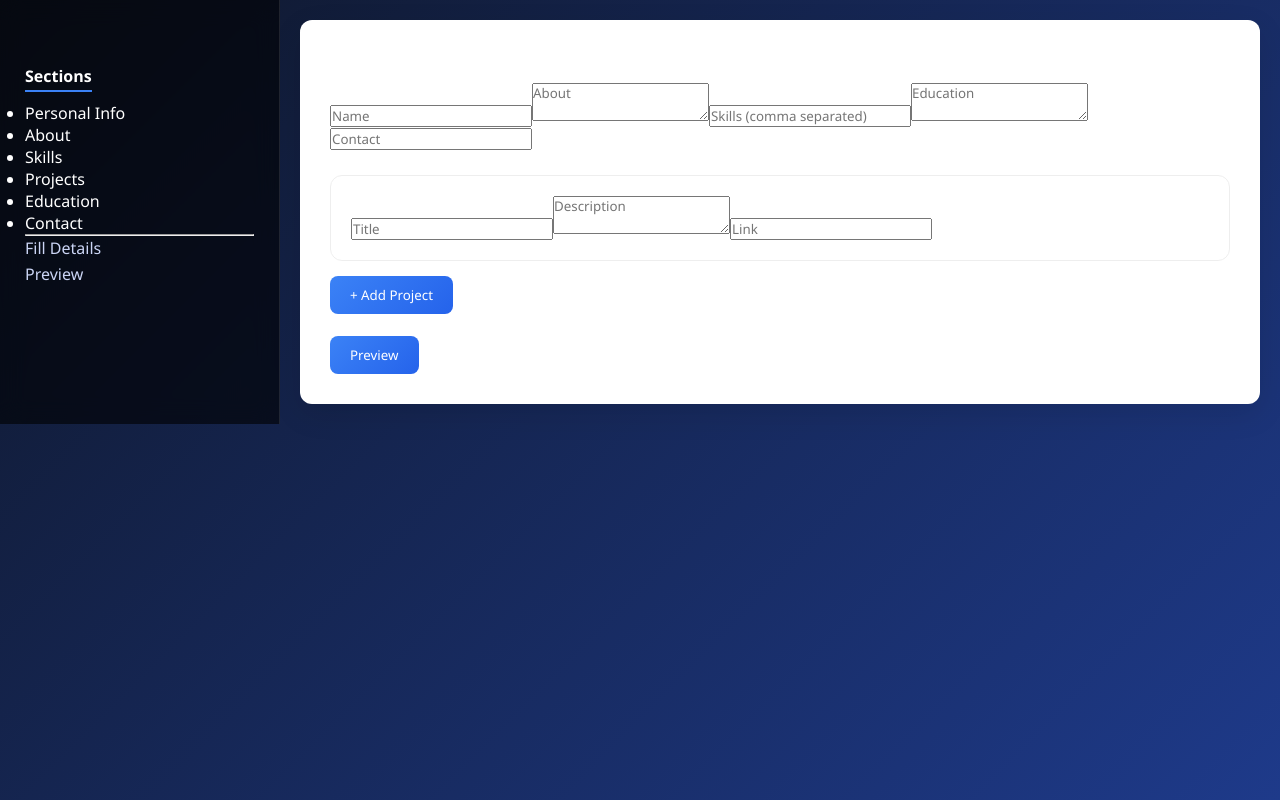
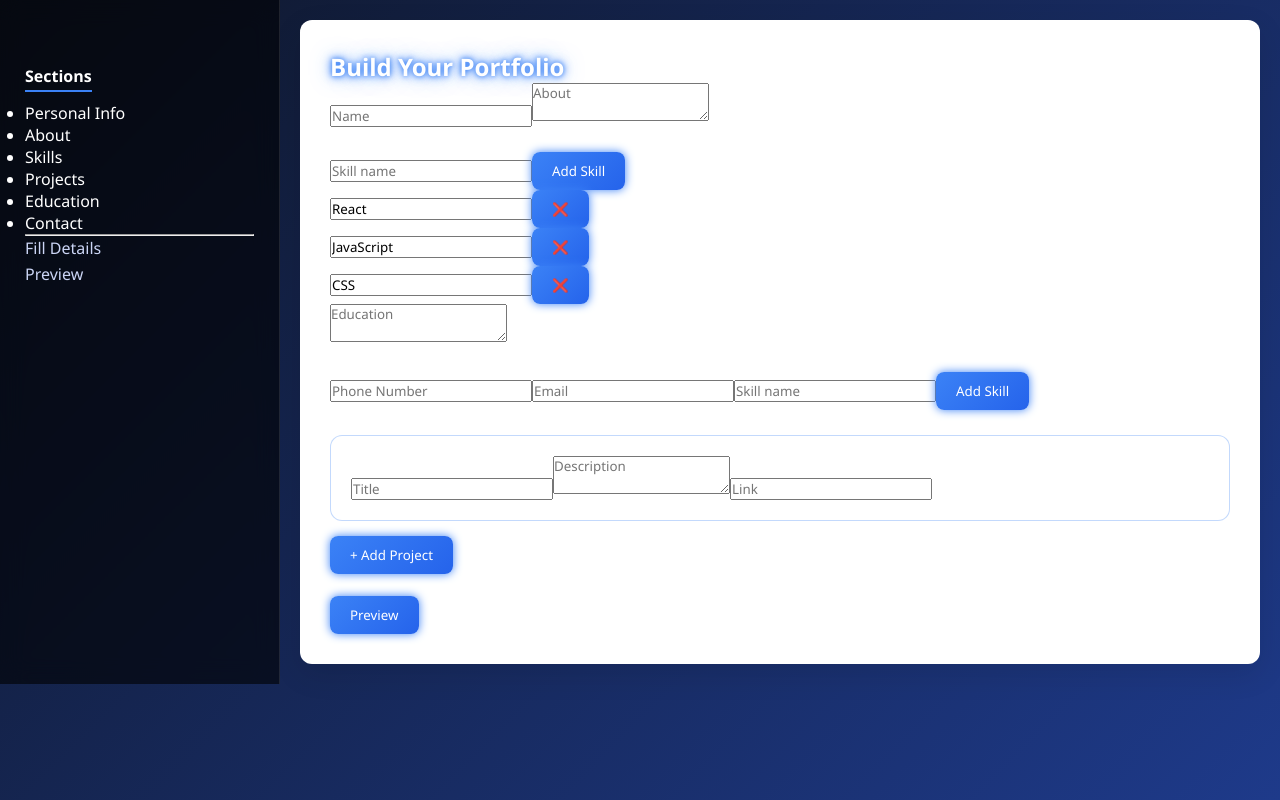
Before and after one commit to DecodeSans/portfolio-project, a React (Vite) app: page /builder in a window 1280 px wide. Built offline with nearby package versions, Linux system fonts and the light colour scheme.

Commit message:
UI changes

```diff
--- a/src/context/PortfolioContext.jsx
+++ b/src/context/PortfolioContext.jsx
@@ -8,7 +8,11 @@ export const PortfolioProvider = ({ children }) => {
   const [data, setData] = useLocalStorage("portfolioData",{
     name: "",
     about: "",
-    skills: [],
+    skills: [
+  { name: "React", level: 90 },
+  { name: "JavaScript", level: 80 },
+  { name: "CSS", level: 85 }
+],
     education: "",
     contact: "",
     template: "template1", // NEW
--- a/src/pages/Builder.jsx
+++ b/src/pages/Builder.jsx
@@ -1,5 +1,4 @@
-import React from "react";
-import { useContext } from "react";
+import React,{ useState,useContext } from "react";
 import { PortfolioContext } from "../context/PortfolioContext";
 import { useNavigate } from "react-router-dom";
 import Sidebar from "../components/layout/Sidebar";
@@ -7,6 +6,7 @@ import "../styles/Builder.css";
 
 export default function Builder() {
   const { data, setData } = useContext(PortfolioContext);
+  const [skillName, setSkillName] = useState("");
   const navigate = useNavigate();
 
   const handleProjectChange = (index, field, value) => {
@@ -20,6 +20,30 @@ export default function Builder() {
       ...data,
       projects: [...data.projects, { title: "", description: "", link: "" }]
     });
+  };
+  const updateSkill = (index, value) => {
+  const updatedSkills = [...data.skills];
+  updatedSkills[index].name = value;
+  setData({ ...data, skills: updatedSkills });
+};
+
+const removeSkill = (index) => {
+  const updatedSkills = data.skills.filter((_, i) => i !== index);
+  setData({ ...data, skills: updatedSkills });
+};
+  const addSkill = () => {
+  if (!skillName) return;
+
+  setData({
+    ...data,
+    skills: [
+      ...(data.skills || []),
+      { name: skillName }
+    ]
+  });
+
+  setSkillName("");
+
 };
 
   return (
@@ -41,13 +65,30 @@ export default function Builder() {
           onChange={(e) => setData({ ...data, about: e.target.value })}
         />
 
+        <div>
+  <h3>Add Skill</h3>
+
   <input
-          placeholder="Skills (comma separated)"
-          value={data.skills.join(",")}
-          onChange={(e) =>
-            setData({ ...data, skills: e.target.value.split(",") })
-          }
+    type="text"
+    placeholder="Skill name"
+    value={skillName}
+    onChange={(e) => setSkillName(e.target.value)}
   />
+
+
+
+  <button onClick={addSkill}>Add Skill</button>
+  {data.skills?.map((skill, i) => (
+  <div key={i} className="skill-item">
+    <input
+      value={skill.name}
+      onChange={(e) => updateSkill(i, e.target.value)}
+    />
+    <button onClick={() => removeSkill(i)}>❌</button>
+  </div>
+))}
+</div>
+
 
         <textarea
           placeholder="Education"
@@ -57,14 +98,34 @@ export default function Builder() {
           }
         />
 
+        <h3>Contact</h3>
+
 <input
-          placeholder="Contact"
-          value={data.contact}
+  type="text"
+  placeholder="Phone Number"
+  value={data.phone || ""}
   onChange={(e) =>
-            setData({ ...data, contact: e.target.value })
+    setData({ ...data, phone: e.target.value })
   }
 />
 
+<input
+  type="email"
+  placeholder="Email"
+  value={data.email || ""}
+  onChange={(e) =>
+    setData({ ...data, email: e.target.value })
+  }
+/>
+<input
+  type="text"
+  placeholder="Skill name"
+  value={skillName}
+  onChange={(e) => setSkillName(e.target.value)}
+/>
+
+
+<button onClick={addSkill}>Add Skill</button>
         <h3>Projects</h3>
 
         {data.projects.map((proj, index) => (
--- a/src/routes.jsx
+++ b/src/routes.jsx
@@ -1,16 +1,17 @@
 import React from "react";
 import { Routes, Route } from "react-router-dom";
-import Landing from "./pages/Landing.jsx";
-import Builder from "./pages/Builder.jsx";
-import Preview from "./pages/Preview.jsx";
+import Landing from "./pages/Landing";
+import Builder from "./pages/Builder";
+import Preview from "./pages/Preview";
 
 export default function RoutesComponent() {
   return (
-    <Routes>
-      <Route path="/" element={<Landing />} />
-      <Route path="/builder" element={<Builder />} />
-      <Route path="/preview" element={<Preview />} />
-      <Route path="*" element={<Landing />} />
-    </Routes>
+    <div className="page fade-page">
+      <Routes>
+        <Route path="/" element={<Landing />} />
+        <Route path="/builder" element={<Builder />} />
+        <Route path="/preview" element={<Preview />} />
+      </Routes>
+    </div>
   );
 }
--- a/src/styles/globals.css
+++ b/src/styles/globals.css
@@ -57,16 +57,31 @@ button {
   padding: 10px 20px;
   border-radius: 8px;
   border: none;
+
+  /* keep your gradient */
   background: linear-gradient(135deg, #3b82f6, #2563eb);
+
   color: white;
   cursor: pointer;
   transition: 0.3s;
+
+  /* 🔥 ADD THIS */
+  box-shadow: 0 0 10px #3b82f6;
 }
 
 button:hover {
   transform: scale(1.05);
+
+  /* keep gradient animation */
   background: linear-gradient(135deg, #2563eb, #1d4ed8);
+
+  /* 🔥 ADD STRONG NEON GLOW */
+  box-shadow:
+    0 0 20px #3b82f6,
+    0 0 40px #3b82f6,
+    0 0 60px rgba(59,130,246,0.6);
 }
+
 
 /* ================= CARD STYLE ================= */
 .card {
@@ -146,3 +161,24 @@ button:hover {
 .mt-40 {
   margin-top: 40px;
 }
+/* PAGE TRANSITION */
+.fade-page {
+  animation: pageFade 0.6s ease;
+}
+
+@keyframes pageFade {
+  from {
+    opacity: 0;
+    transform: scale(0.98);
+  }
+  to {
+    opacity: 1;
+    transform: scale(1);
+  }
+}
+h1, h2 {
+  text-shadow:
+    0 0 5px #3b82f6,
+    0 0 10px #3b82f6,
+    0 0 20px rgba(59,130,246,0.6);
+}
--- a/src/templates/Template1/Template1.jsx
+++ b/src/templates/Template1/Template1.jsx
@@ -13,23 +13,28 @@ export default function Template1({ data }) {
           {data.about || "Your short bio..."}
         </p>
 
-        {/* Skills */}
-        {data.skills && data.skills.length > 0 && (
-          <>
-            <h3>Skills</h3>
-            <ul className="skills">
-              {data.skills.map((skill, i) => (
-                <li key={i}>{skill}</li>
-              ))}
-            </ul>
-          </>
-        )}
+        {/* SKILLS */}
+{data.skills && data.skills.length > 0 && (
+  <section className="skills-section fade-up">
+    <h2>Skills</h2>
+
+    <div className="skills-list">
+      {data.skills.map((skill, i) => (
+        <span key={i} className="skill-tag">
+          {skill.name}
+        </span>
+      ))}
+    </div>
+
+  </section>
+)}
 
         {/* Contact */}
         {data.contact && (
           <>
             <h3>Contact</h3>
-            <p>{data.contact}</p>
+         <p>📞 {data.phone}</p>
+         <p>📧 {data.email}</p>
           </>
         )}
       </div>
--- a/src/templates/Template1/template1.css
+++ b/src/templates/Template1/template1.css
@@ -38,6 +38,36 @@
 /* Skills list */
 .skills {
   list-style: none;
+}
+
+/* SKILL BARS */
+.skill {
+  margin-bottom: 15px;
+}
+
+.skill span {
+  font-size: 14px;
+}
+
+.bar {
+  width: 100%;
+  height: 8px;
+  background: rgba(255,255,255,0.1);
+  border-radius: 10px;
+  margin-top: 5px;
+  overflow: hidden;
+}
+
+.progress {
+  height: 100%;
+  background: linear-gradient(90deg, #3b82f6, #60a5fa);
+  width: 0;
+  border-radius: 10px;
+  animation: loadBar 1.5s ease forwards;
+}
+
+@keyframes loadBar {
+  from { width: 0; }
 }
 
 .skills li {
@@ -97,6 +127,7 @@
   backdrop-filter: blur(10px);
   transition: all 0.3s ease;
   cursor: pointer;
+  border: 1px solid rgba(59,130,246,0.3);
 }
 
 .project-card h4 {
@@ -109,9 +140,11 @@
 
 /* Hover effect (IMPORTANT 🔥) */
 .project-card:hover {
-  transform: translateY(-8px) scale(1.03);
-  background: rgba(59, 130, 246, 0.25);
-  box-shadow: 0 10px 25px rgba(59, 130, 246, 0.3);
+  transform: translateY(-10px) scale(1.03);
+  box-shadow:
+    0 0 10px #3b82f6,
+    0 0 20px #3b82f6,
+    0 0 40px rgba(59,130,246,0.5);
 }
 
 /* Link */
@@ -174,3 +207,53 @@
 .fade-in {
   animation: fadeIn 1s ease;
 }
+/* SKILLS */
+.skill {
+  margin-bottom: 15px;
+}
+
+.skill p {
+  margin-bottom: 5px;
+  font-size: 14px;
+}
+.skills-list {
+  display: flex;
+  flex-wrap: wrap;
+  gap: 10px;
+  margin-top: 10px;
+}
+
+.skill-tag {
+  background: linear-gradient(135deg, #00c6ff, #0072ff);
+  padding: 6px 14px;
+  border-radius: 20px;
+  color: white;
+  font-size: 13px;
+  font-weight: 500;
+  transition: 0.3s;
+  cursor: default;
+}
+
+.skill-tag:hover {
+  transform: scale(1.05);
+  box-shadow: 0 0 10px rgba(0, 198, 255, 0.6);
+}
+
+
+/* Animated fill */
+.skill-fill {
+  height: 100%;
+  background: linear-gradient(90deg, #3b82f6, #60a5fa);
+  border-radius: 10px;
+
+  /* animation */
+  width: 0;
+  animation: fillBar 1.5s ease forwards;
+
+  /* glow */
+  box-shadow: 0 0 10px #3b82f6;
+}
+
+@keyframes fillBar {
+  from { width: 0; }
+}
```
Lines whose indentation alone changed are shown as unchanged.
